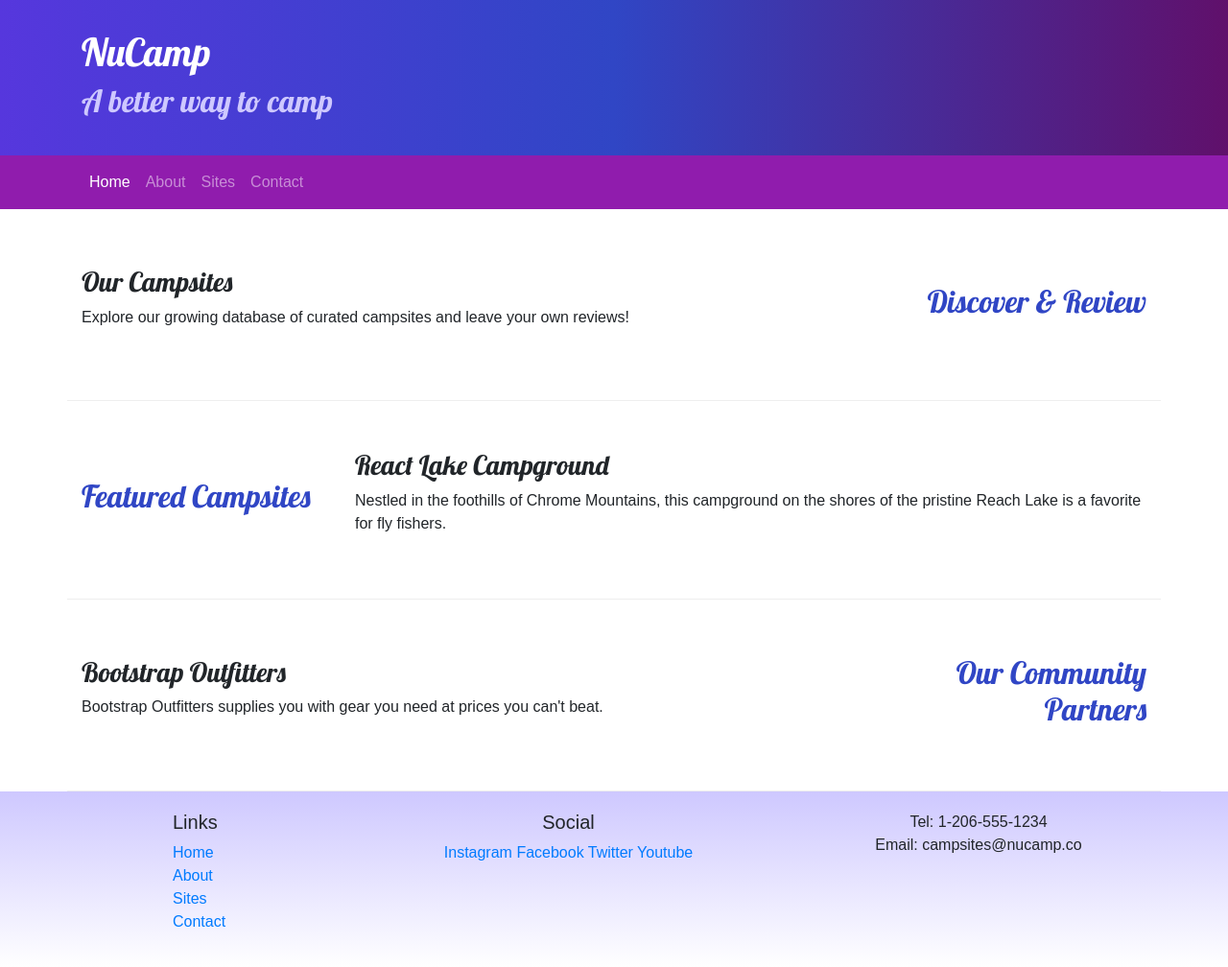
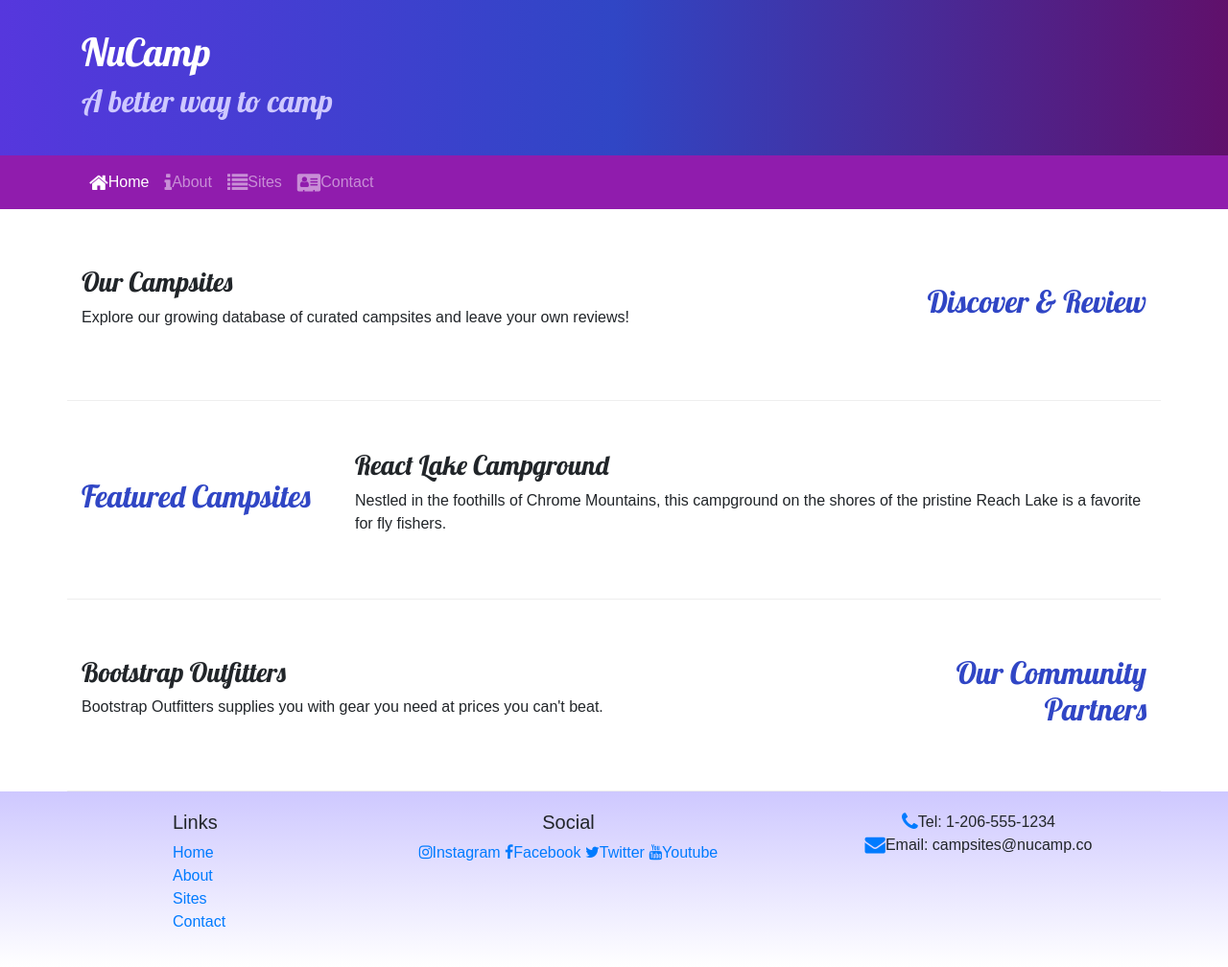
Before and after one commit to gomezenrique93/nucamp-bootstrap, a website: page index.html in a window 1280 px wide. Shown: the whole page at 96% size. Drawn offline with nearby package versions, Linux system fonts and the light colour scheme.

Commit message:
Icon Fonts

```diff
--- a/index.html
+++ b/index.html
@@ -13,6 +13,10 @@
       href="node_modules/bootstrap/dist/css/bootstrap.min.css"
     />
     <!--Additional CSS must be placed after Bootstrap CSS -->
+    <link
+      rel="stylesheet"
+      href="node_modules/font-awesome/css/font-awesome.min.css"
+    />
     <link
       rel="stylesheet"
       href="https://fonts.googleapis.com/css?family=Lobster|Open+Sans"
@@ -45,13 +49,25 @@
         <div class="collapse navbar-collapse" id="nucampNavbar">
           <ul class="navbar-nav">
             <li class="nav-item active">
-              <a class="nav-link" href="index.html">Home</a>
+              <a class="nav-link" href="#"
+                ><i class="fa fa-home fa-lg"></i>Home</a
+              >
             </li>
             <li class="nav-item">
-              <a class="nav-link" href="aboutus.html">About</a>
+              <a class="nav-link" href="aboutus.html"
+                ><i class="fa fa-info fa-lg"></i>About</a
+              >
             </li>
-            <li class="nav-item"><a class="nav-link" href="#">Sites</a></li>
-            <li class="nav-item"><a class="nav-link" href="#">Contact</a></li>
+            <li class="nav-item">
+              <a class="nav-link" href="#"
+                ><i class="fa fa-list fa-lg"></i>Sites</a
+              >
+            </li>
+            <li class="nav-item">
+              <a class="nav-link" href="#"
+                ><i class="fa fa-address-card fa-lg"></i>Contact</a
+              >
+            </li>
           </ul>
         </div>
       </div>
@@ -118,14 +134,23 @@
           </div>
           <div class="col-6 col-sm-5 text-center">
             <h5>Social</h5>
-            <a href="http://instagram.com/">Instagram</a>
-            <a href="http://facebook.com/">Facebook</a>
-            <a href="http://twitter.com/">Twitter</a>
-            <a href="http://youtube.com/">Youtube</a>
+            <a href="http://instagram.com/"
+              ><i class="fa fa-instagram"></i>Instagram</a
+            >
+            <a href="http://facebook.com/"
+              ><i class="fa fa-facebook"></i>Facebook</a
+            >
+            <a href="http://twitter.com/"
+              ><i class="fa fa-twitter"></i>Twitter</a
+            >
+            <a href="http://youtube.com/"
+              ><i class="fa fa-youtube"></i>Youtube</a
+            >
           </div>
           <div class="col-sm-4 text-center">
-            Tel: 1-206-555-1234<br />
-            Email: campsites@nucamp.co
+            <i class="fa fa-phone fa-lg text-primary"></i>Tel: 1-206-555-1234<br />
+            <i class="fa fa-envelope fa-lg text-primary"></i>Email:
+            campsites@nucamp.co
           </div>
         </div>
       </div>
--- a/package.json
+++ b/package.json
@@ -15,6 +15,7 @@
   },
   "dependencies": {
     "bootstrap": "^4.0.0",
+    "font-awesome": "^4.7.0",
     "jquery": "^3.3.1",
     "popper.js": "^1.12.9"
   }
```
Also changed, not shown: aboutus.html (+35 -10 lines), 1 other file.
